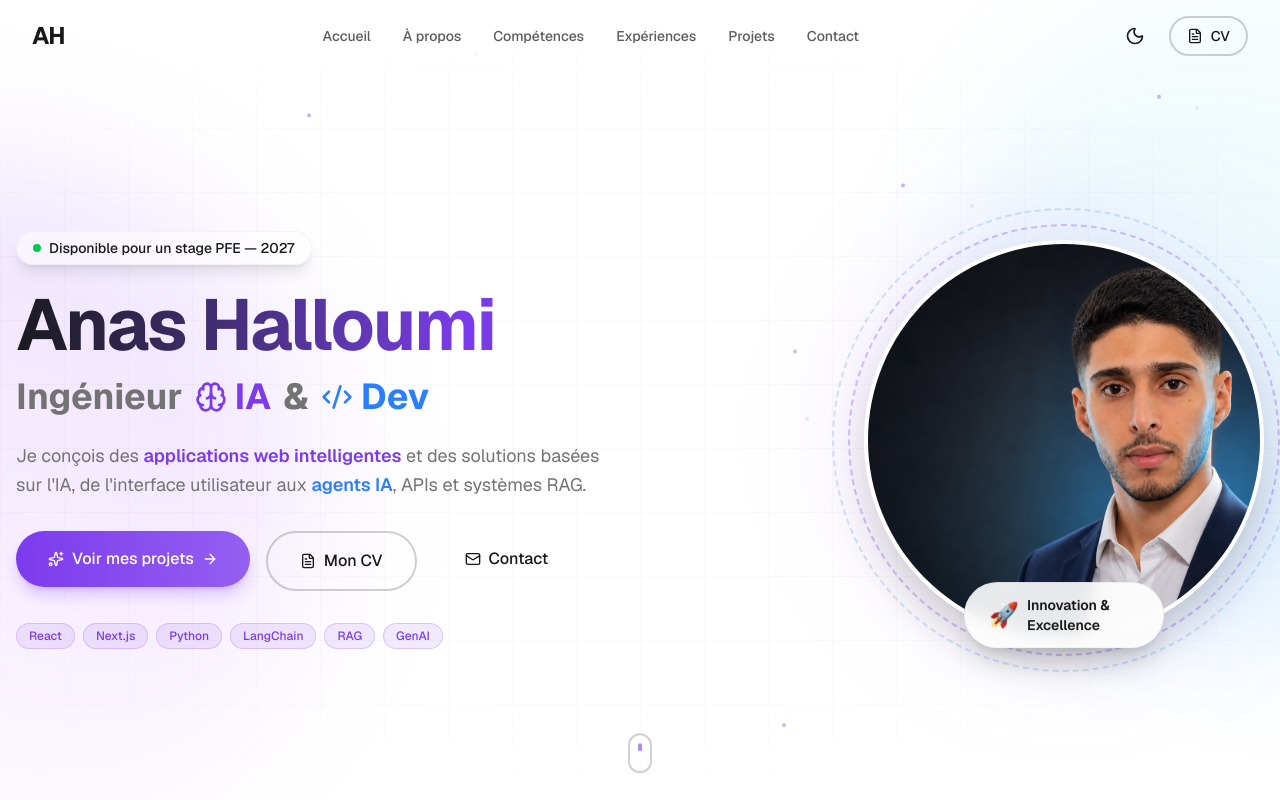
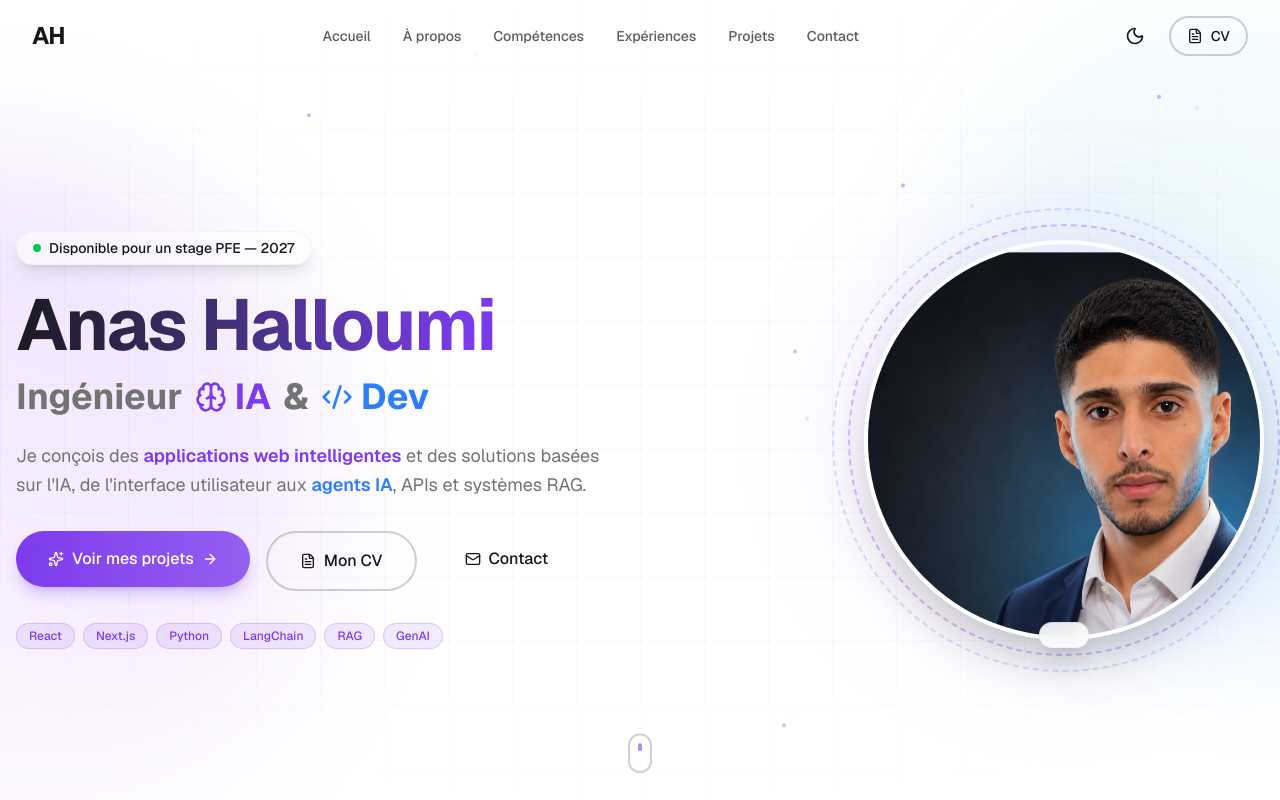
Before and after one commit to anasIRISI/portfolio, a Next.js app: page / in a window 1280 px wide. Shown: the top 800 px of the page. Built offline with nearby package versions, Linux system fonts and the light colour scheme.

Commit message:
Positionnemnt de la photo

```diff
--- a/components/sections/hero.tsx
+++ b/components/sections/hero.tsx
@@ -226,13 +226,14 @@ export function Hero() {
                 <motion.div
                   whileHover={{ scale: 1.05 }}
                   transition={{ duration: 0.3 }}
-                  className="w-full h-full"
+                  className="w-full h-full relative"
                 >
                   <Image
                     src="/Photos/photo-portfollio.png"
                     alt="Anas Halloumi"
                     fill
-                    className="object-cover object-[center_20%]"
+                    className="object-cover scale-110 translate-y-7"
+                    style={{ objectPosition: '58% 20%' }}
                     priority
                   />
                 </motion.div>
@@ -244,10 +245,7 @@ export function Hero() {
                 transition={{ duration: 3, repeat: Infinity }}
                 className="absolute -bottom-4 left-1/2 -translate-x-1/2 bg-background/90 backdrop-blur-sm border border-border/40 rounded-full px-6 py-3 shadow-xl"
               >
-                <p className="text-sm font-semibold flex items-center gap-2">
-                  <span className="text-2xl">🚀</span>
-                  <span>Innovation & Excellence</span>
-                </p>
+
               </motion.div>
             </div>
           </motion.div>
```
